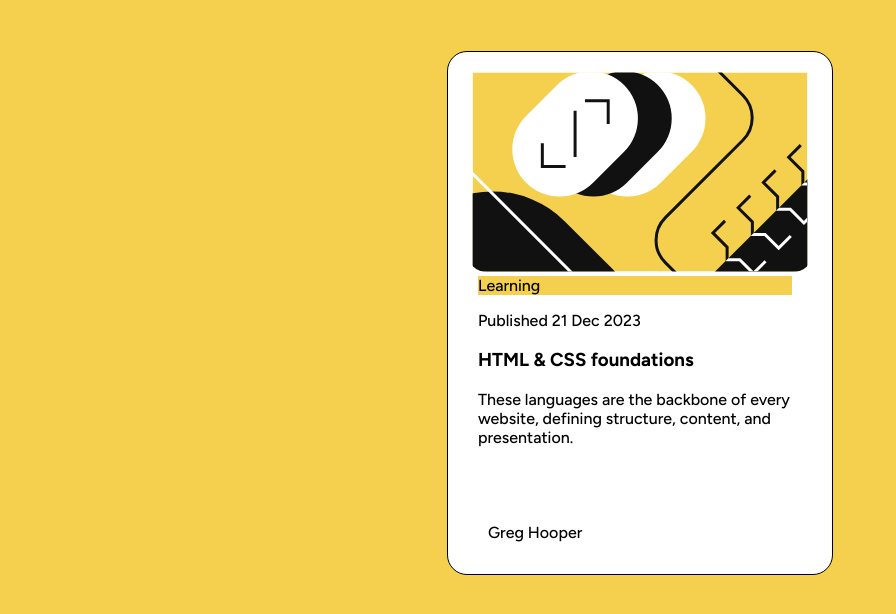
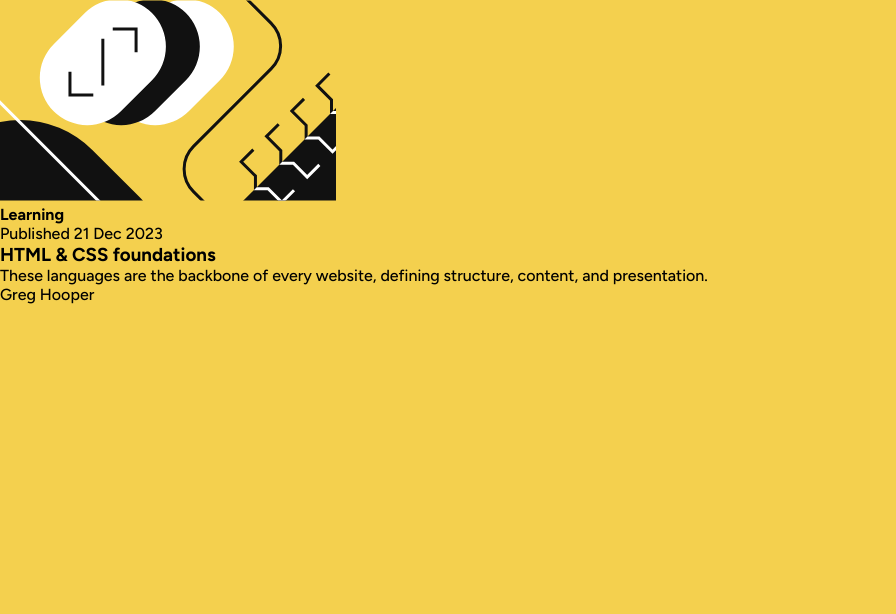
Before and after one commit to EmmanuelIdeho/blog-preview-card, a plain HTML site: page index.html in a window 1280 px wide. Shown: the whole page, without its empty margins (0-896 px from the left). Drawn offline with Linux system fonts and the light colour scheme.

Commit message:
Changed markup to be consistent with production-ready card pattern

```diff
--- a/index.css
+++ b/index.css
@@ -22,8 +22,14 @@
     --line-preset: 1.5;
 }
 
+* {
+    box-sizing: border-box;
+    margin: 0;
+    padding: 0;
+}
+
 html {
-    background-color: hsl(47, 88%, 63%);
+    background-color: var(--yellow);
 }
 
 body {
@@ -34,42 +40,13 @@ body {
   }
 
 .card {
-    background-color: hsl(0, 0%, 100%);
-    display: flex;
-    flex-direction: column;
-    flex-wrap: wrap;
-    border-radius: 20px;
-    border-color: black;
-    border-width: 1px;
-    border-style: solid;
-    position: relative;
-    width: 384px;
-    height: 522px;
-    margin: 4% auto;
-    text-align: center;
-}
 
-.card > article{
-    justify-self: center;
-    text-align: left;
-    padding-right: 40px;
-    padding-left: 30px;
-}
-
-.card > footer {
-    text-align: left;
-    padding-top: 60px;
-    padding-left: 40px;
 }
 
 .category {
-    background-color: hsl(47, 88%, 63%);
+
 }
 
 .preview {
-    width: 90%;
-    height: 200px;
-    align-self: center;
-    padding-top: 20px;
-    border-radius: 20px;
+
 }
--- a/index.html
+++ b/index.html
@@ -12,21 +12,25 @@
 
   <title>Frontend Mentor | Blog preview card</title>
 </head>
+
 <body>
-  <main class="card">
-    <picture>
-      <img class="preview" src="/assets/images/illustration-article.svg" />
-    </picture>
-    <article class="content">
-      <div class="category">Learning</div>
-      <p class="date">Published 21 Dec 2023</p>
-      <h3 class="title">HTML & CSS foundations</h3>
-      <p class="description">
+  <main>
+    <article class="card">
+      <picture class="card__image">
+        <img src="/assets/images/illustration-article.svg" alt=""/>
+      </picture>
+      <div class="card__content">
+        <h4 class="category">Learning</h4>
+        <p class="date">Published 21 Dec 2023</p>
+        <h3 class="title">HTML & CSS foundations</h3>
+        <p class="description">
         These languages are the backbone of every website,
         defining structure, content, and presentation.
-      </p>
+        </p>
+        <footer>Greg Hooper</footer>
+      </div>
     </article>
-    <footer>Greg Hooper</footer>
   </main>
 </body>
+
 </html>
```
